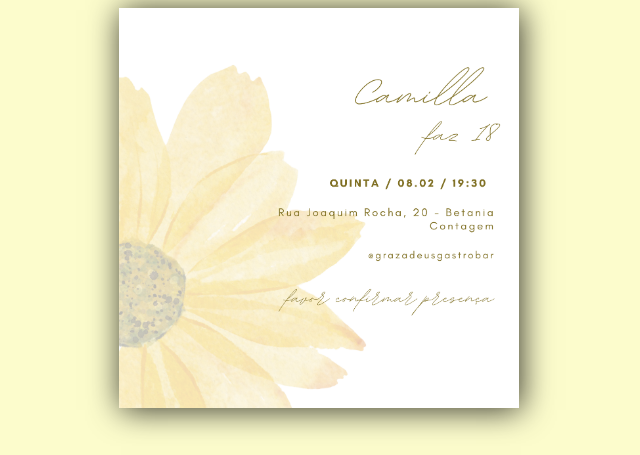
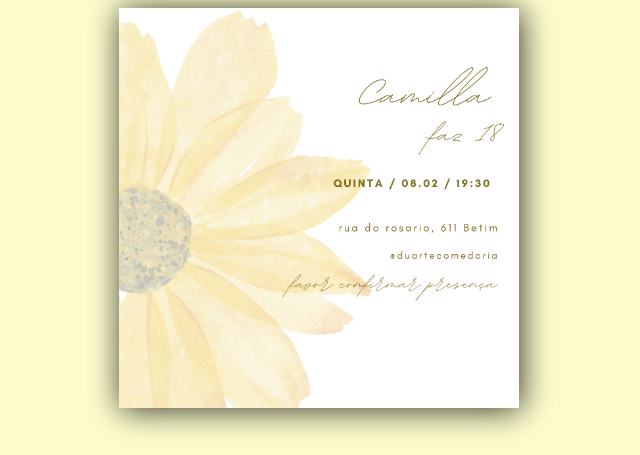
Before and after one commit to Lu4nPZ/Convite-Aniversario, a plain HTML site: page index.html in a window 1280 px wide. Shown: the top 455 px of the page, without its empty margins (321-961 px from the left). Drawn offline with Linux system fonts and the light colour scheme.

Commit message:
Add files via upload

```diff
--- a/index.html
+++ b/index.html
@@ -31,7 +31,7 @@
     }
     .img{
         display: block;
-        background-image: url('./src/images/Convite\ virtual\ aniversário\ infantil.png');
+        background-image: url('./src/images/Convite\ virtual\ aniversário\ infantil\ \(1\).png');
         background-color: #fff;
         background-position: center center;
         background-repeat: no-repeat;
```
Also changed, not shown: src/images/Convite virtual aniversário infantil (1).png (added).
